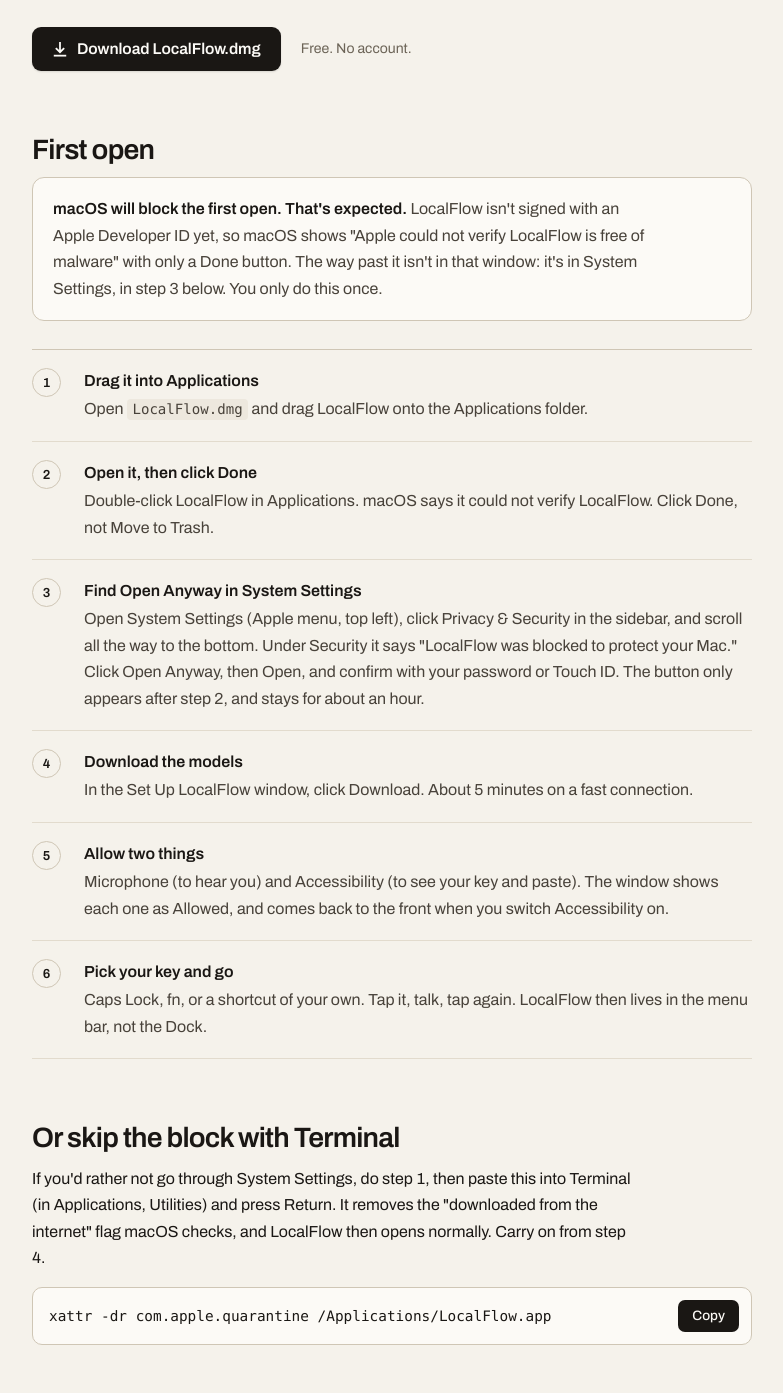
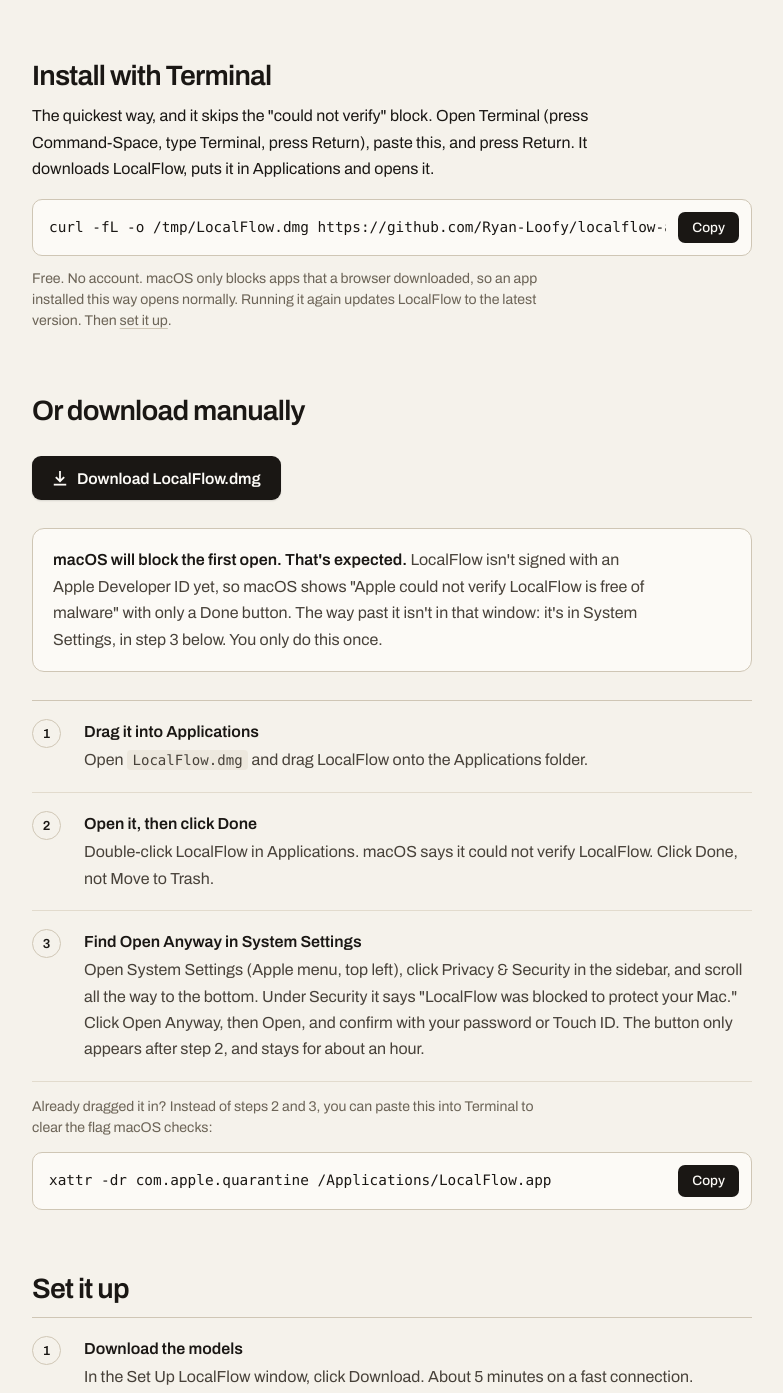
Before and after one commit to Ryan-Loofy/localflow-app, a plain HTML site: page download.html in a window 1280 px wide. Shown: the part 320-1713 px from the top of the page, without its empty margins (48-831 px from the left). Drawn offline with Linux system fonts and the light colour scheme; no server answers.

Commit message:
Download page: install with one Terminal command first, manual DMG steps as the backup
Co-Authored-By: Claude Opus 5.5 <noreply@anthropic.com>

```diff
--- a/download.html
+++ b/download.html
@@ -4,7 +4,7 @@
 <meta charset="utf-8">
 <meta name="viewport" content="width=device-width, initial-scale=1">
 <title>Download · LocalFlow</title>
-<meta name="description" content="Download LocalFlow for Apple Silicon Macs, with first-open steps and live download counts.">
+<meta name="description" content="Download LocalFlow for Apple Silicon Macs, with a one-line Terminal install, first-open steps and live download counts.">
 <meta name="theme-color" content="#111010" media="(prefers-color-scheme: dark)">
 <meta name="theme-color" content="#f5f2eb" media="(prefers-color-scheme: light)">
 <meta property="og:title" content="LocalFlow: talk instead of type">
@@ -25,9 +25,14 @@
 <section class="page"><div class="wrap">
   <h1>Download LocalFlow</h1>
   <p class="lede">Version 0.2.2 for Apple Silicon Macs on macOS 13 or later. A 13 MB app; the models (5.2 GB) download on first run.</p>
-  <div class="cta" style="margin-bottom:56px"><a class="button" href="https://github.com/Ryan-Loofy/localflow-app/releases/latest/download/LocalFlow.dmg"><svg viewBox="0 0 18 18" aria-hidden="true"><path fill="currentColor" d="M8 1h2v9.2l3-3 1.4 1.4L9 14 3.6 8.6 5 7.2l3 3z"/><path fill="currentColor" d="M2 15.5h14v2H2z"/></svg>Download LocalFlow.dmg</a><span class="fine">Free. No account.</span></div>
 
-  <h2>First open</h2>
+  <h2>Install with Terminal</h2>
+  <p>The quickest way, and it skips the "could not verify" block. Open Terminal (press Command-Space, type Terminal, press Return), paste this, and press Return. It downloads LocalFlow, puts it in Applications and opens it.</p>
+  <div class="cmd"><code id="install">curl -fL -o /tmp/LocalFlow.dmg https://github.com/Ryan-Loofy/localflow-app/releases/latest/download/LocalFlow.dmg &amp;&amp; hdiutil attach -nobrowse -quiet -mountpoint /tmp/LocalFlow /tmp/LocalFlow.dmg &amp;&amp; rm -rf /Applications/LocalFlow.app &amp;&amp; ditto /tmp/LocalFlow/LocalFlow.app /Applications/LocalFlow.app &amp;&amp; hdiutil detach -quiet /tmp/LocalFlow &amp;&amp; open /Applications/LocalFlow.app</code><button type="button" class="copy" data-copy="install">Copy</button></div>
+  <p class="fine" style="margin-top:12px">Free. No account. macOS only blocks apps that a browser downloaded, so an app installed this way opens normally. Running it again updates LocalFlow to the latest version. Then <a href="#setup">set it up</a>.</p>
+
+  <h2 style="margin-top:64px">Or download manually</h2>
+  <div class="cta" style="margin-bottom:28px"><a class="button" href="https://github.com/Ryan-Loofy/localflow-app/releases/latest/download/LocalFlow.dmg"><svg viewBox="0 0 18 18" aria-hidden="true"><path fill="currentColor" d="M8 1h2v9.2l3-3 1.4 1.4L9 14 3.6 8.6 5 7.2l3 3z"/><path fill="currentColor" d="M2 15.5h14v2H2z"/></svg>Download LocalFlow.dmg</a></div>
   <div class="notice">
     <p><b>macOS will block the first open. That's expected.</b> LocalFlow isn't signed with an Apple Developer ID yet, so macOS shows "Apple could not verify LocalFlow is free of malware" with only a Done button. The way past it isn't in that window: it's in System Settings, in step 3 below. You only do this once.</p>
   </div>
@@ -35,14 +40,16 @@
     <li><div><b>Drag it into Applications</b>Open <code>LocalFlow.dmg</code> and drag LocalFlow onto the Applications folder.</div></li>
     <li><div><b>Open it, then click Done</b>Double-click LocalFlow in Applications. macOS says it could not verify LocalFlow. Click Done, not Move to Trash.</div></li>
     <li><div><b>Find Open Anyway in System Settings</b>Open System Settings (Apple menu, top left), click Privacy &amp; Security in the sidebar, and scroll all the way to the bottom. Under Security it says "LocalFlow was blocked to protect your Mac." Click Open Anyway, then Open, and confirm with your password or Touch ID. The button only appears after step 2, and stays for about an hour.</div></li>
+  </ol>
+  <p class="fine" style="margin-top:14px">Already dragged it in? Instead of steps 2 and 3, you can paste this into Terminal to clear the flag macOS checks:</p>
+  <div class="cmd"><code id="unblock">xattr -dr com.apple.quarantine /Applications/LocalFlow.app</code><button type="button" class="copy" data-copy="unblock">Copy</button></div>
+
+  <h2 id="setup" style="margin-top:64px">Set it up</h2>
+  <ol class="steps">
     <li><div><b>Download the models</b>In the Set Up LocalFlow window, click Download. About 5 minutes on a fast connection.</div></li>
     <li><div><b>Allow two things</b>Microphone (to hear you) and Accessibility (to see your key and paste). The window shows each one as Allowed, and comes back to the front when you switch Accessibility on.</div></li>
     <li><div><b>Pick your key and go</b>Caps Lock, fn, or a shortcut of your own. Tap it, talk, tap again. LocalFlow then lives in the menu bar, not the Dock.</div></li>
   </ol>
-
-  <h2>Or skip the block with Terminal</h2>
-  <p>If you'd rather not go through System Settings, do step 1, then paste this into Terminal (in Applications, Utilities) and press Return. It removes the "downloaded from the internet" flag macOS checks, and LocalFlow then opens normally. Carry on from step 4.</p>
-  <div class="cmd"><code id="unblock">xattr -dr com.apple.quarantine /Applications/LocalFlow.app</code><button type="button" class="copy" data-copy="unblock">Copy</button></div>
 
   <h2 style="margin-top:64px">Downloads so far</h2>
   <div class="counts" hidden>
```
